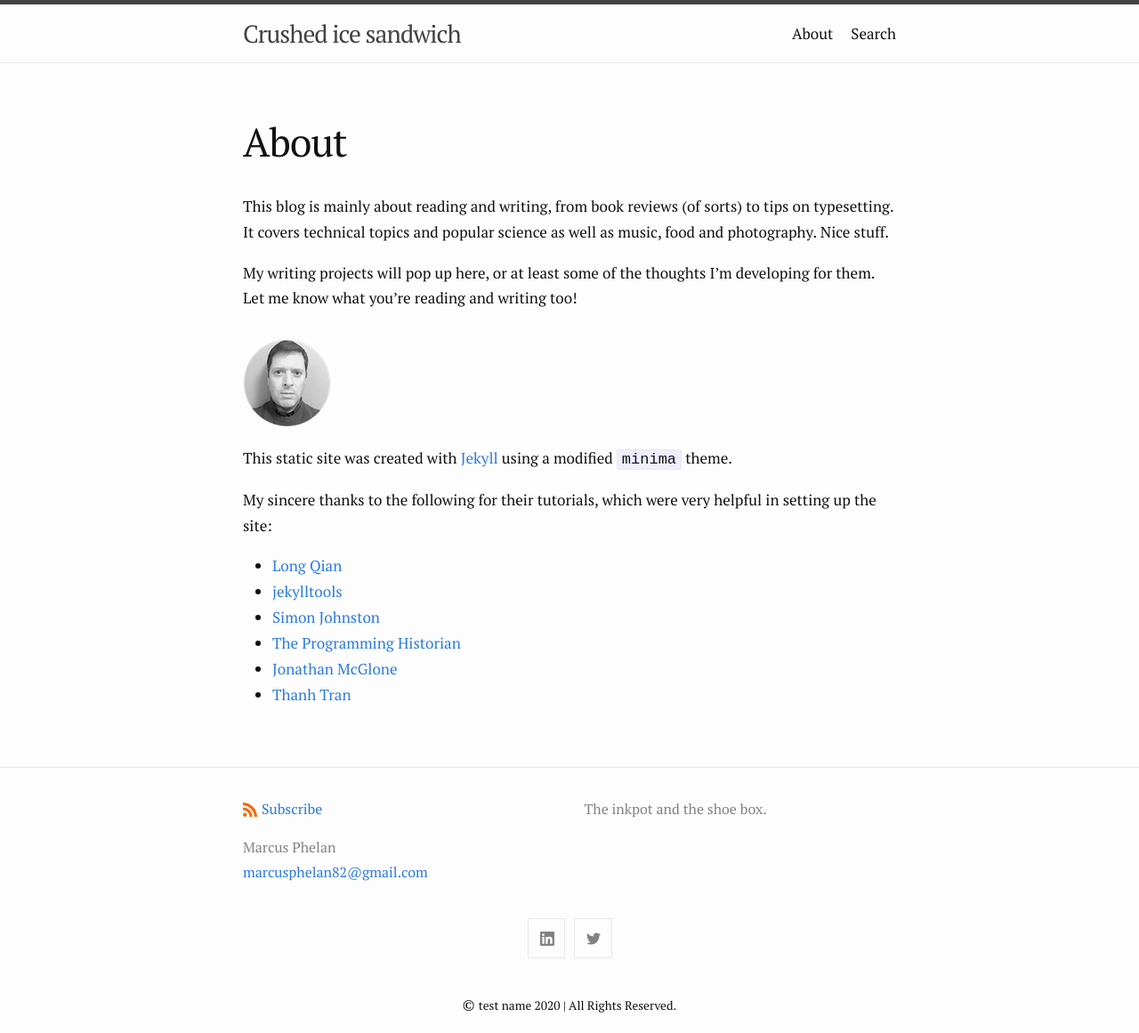
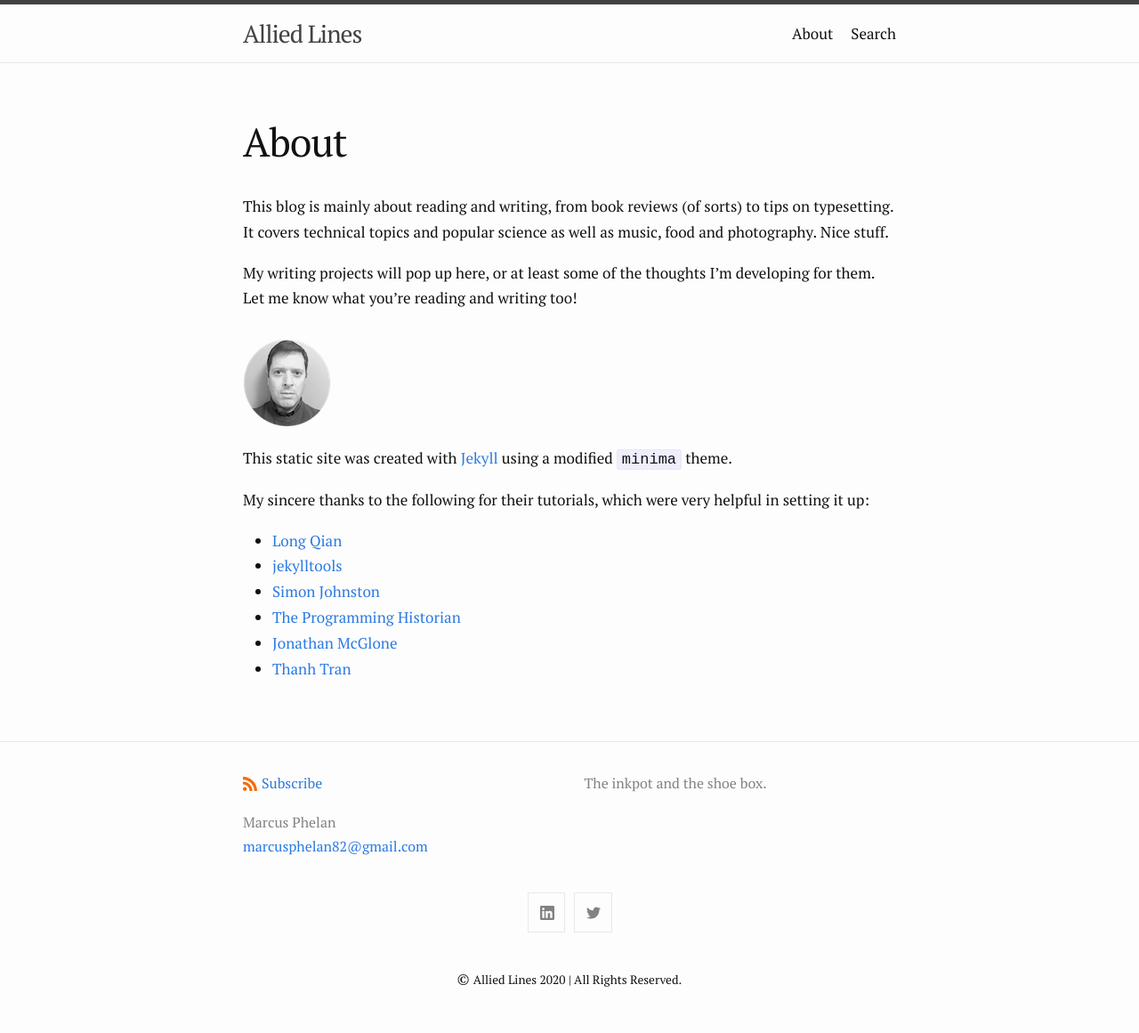
Before and after one commit to marcusphelan/marcusphelan.github.io, a Jekyll site: the page built from about.md, in a window 1280 px wide. Shown: the whole page at 89% size. Built offline with Jekyll 4.4.1, drawn with Linux system fonts in a browser that asks for light colours; nearby versions of some CDN libraries; after the commit the page ends 1132 px from its top, so only the background shows below that.

Commit message:
yaml update

```diff
--- a/_config.yml
+++ b/_config.yml
@@ -1,5 +1,5 @@
-title: Crushed ice sandwich
-name: test name
+title: Allied Lines
+name: Allied Lines
 author:
   name: Marcus Phelan
   email: marcusphelan82@gmail.com
--- a/about.md
+++ b/about.md
@@ -12,7 +12,7 @@ My writing projects will pop up here, or at least some of the thoughts I'm devel
 
 This static site was created with [Jekyll](https://jekyllrb.com/ "Jekyll") using a modified `minima` theme.
 
-My sincere thanks to the following for their tutorials, which were very helpful in setting up the site:
+My sincere thanks to the following for their tutorials, which were very helpful in setting it up:
 
 - [Long Qian](https://longqian.me "Long Qian")
 - [jekylltools](https://github.com/jekylltools/jekyll-tipue-search "jekylltools")
```
